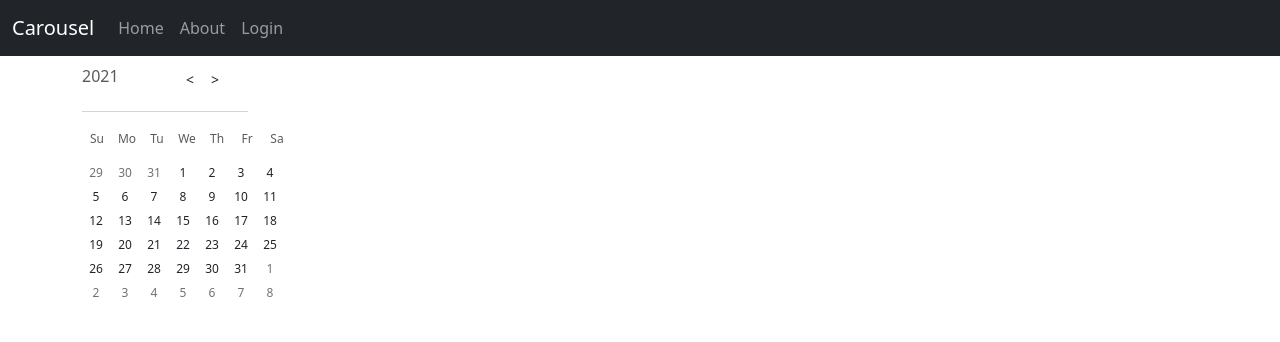
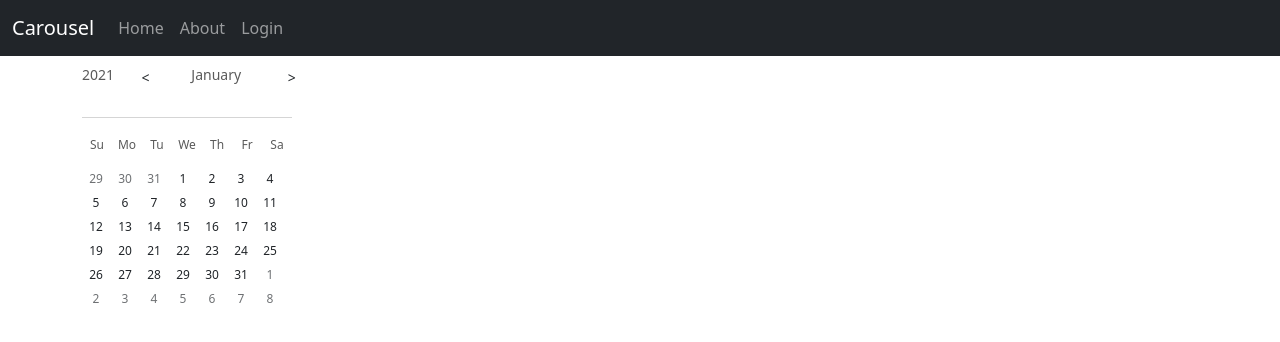
Before and after one commit to grigdevelop/task-client-v2, a React (Create React App) app: page / in a window 1280 px wide. Shown: the top 342 px of the page. Built offline with nearby package versions, Linux system fonts and the light colour scheme.

Commit message:
progress: date picker

```diff
--- a/package.json
+++ b/package.json
@@ -3,6 +3,7 @@
   "version": "0.1.0",
   "private": true,
   "dependencies": {
+    "@emotion/react": "^11.1.4",
     "@hookform/resolvers": "^1.1.2",
     "@popperjs/core": "^2.6.0",
     "@testing-library/jest-dom": "^5.11.4",
--- a/src/pages/home.page.tsx
+++ b/src/pages/home.page.tsx
@@ -1,5 +1,5 @@
 import { concat, slice } from "lodash";
-import { useState } from "react";
+import { useMemo, useState } from "react";
 import { useModal } from "../utils/universalModal";
 
 const showCalendar = (calendar: []) => {
@@ -16,7 +16,7 @@ type DayInfo = {
 };
 
 function getMonthInfo(current: Date, starts: number = 1, ends?: number | undefined): DayInfo[] {
-    console.log("I'm here");
+
     const year = current.getFullYear(),
         month = current.getMonth(),
         lastDay = ends ?? new Date(year, month + 1, 0).getDate();
@@ -50,29 +50,125 @@ const getMonthCalendarInfo = (current: Date) => {
     return concat(getMonthInfo(new Date(year, month - 1)), getMonthInfo(current), getMonthInfo(new Date(year, month + 1)));
 };
 
-const CalendarPicker = ({ year, month }: { year: number, month: number }) => {
-    let selectedYear = year,
-        selectedMonth = month;
-    let calenderInfo = getMonthCalendarInfo(new Date(selectedYear, selectedMonth));
+const DatePickerDaysTable = (
+    { year, month, selectedDay, onDayClick }:
+        {
+            year: number,
+            month: number,
+            selectedDay: DayInfo | null,
+            onDayClick?: (dayInfo: DayInfo) => void;
+        }) => {
+    let currentYear = year,
+        currentMonth = month;
+    let calenderInfo = useMemo(() => {
+        return getMonthCalendarInfo(new Date(currentYear, currentMonth))
+    }, [currentMonth, currentYear]);
     calenderInfo = slice(calenderInfo, 7 * 4, 7 * 4 + 7 * 6);
 
     const getKey = (dayInfo: DayInfo): string => {
         return `${dayInfo.month} - ${dayInfo.day}`;
     };
 
+    const handleDayClick = (dayInfo: DayInfo) => {
+        if (onDayClick) onDayClick(dayInfo);
+    };
+
+    const compareDays = (day: DayInfo, selectedDay: DayInfo | null) => {
+        if (selectedDay) {
+            return (
+                selectedDay.day === day.day &&
+                selectedDay.month === day.month &&
+                selectedDay.year === day.year
+            );
+        }
+        return false;
+    };
+
     return (
         <>
-            {calenderInfo.map(dayInfo => <button key={getKey(dayInfo)} disabled={dayInfo.month !== selectedMonth} className="btn btn-sm" style={btnStyle}>{dayInfo.day}</button>)}
+            {
+                calenderInfo.map(dayInfo =>
+                    <button
+                        key={getKey(dayInfo)}
+                        disabled={dayInfo.month !== currentMonth}
+                        className={`btn btn-sm ${compareDays(dayInfo, selectedDay) ? "btn-primary" : ""}`}
+                        style={btnStyle}
+                        onClick={() => handleDayClick(dayInfo)}
+                    >
+                        {dayInfo.day}
+                    </button>
+                )
+            }
         </>
     );
 }
 
+const DatePickerWeekNames = () => {
+    const daysOfWeek = [
+        "Su", "Mo", "Tu", "We", "Th", "Fr", "Sa"
+    ];
 
-const CalendarPanel = () => {
+    return (
+        <>
+            {daysOfWeek.map(dow => <span key={dow} className="btn-sm text-center" style={btnStyle}>{dow}</span>)}
+        </>
+    );
+};
+
+const DatePickerHeader = ({
+    year, month,
+    onPrevClick, onNextClick }: {
+        year: number,
+        month: number,
+        onPrevClick?: () => void;
+        onNextClick?: () => void;
+    }) => {
+
+    const months = [
+        "January", "February", "March", "April", "May", "June",
+        "July", "August", "September", "October", "November", "December"
+    ];
+
+    const navBtnStyles: React.CSSProperties = {
+        padding: '0px 0px'
+    };
+
+    const noPaddingStyles: React.CSSProperties = {
+        padding: "0 Important!",
+        margin: "0 Important!"
+    };
+
+    return (
+        <>
+            <div className="row">
+                <div className="col-3">
+                    <p className="small">{year}</p>
+                </div>
+                <div className="col-9">
+                    <div className="row">
+                        <div className="col-2">
+                            <button onClick={onPrevClick} className="btn btn-sm" style={navBtnStyles}>{"<"}</button>
+                        </div>
+                        <div className="col-8">
+                            <p className="small text-center">{months[month]}</p>
+                        </div>
+                        <div className="col-2">
+                            <button onClick={onNextClick} className="btn btn-sm" style={navBtnStyles}>{">"}</button>
+                        </div>
+                    </div>
+                </div>
+            </div>
+        </>
+    );
+};
+
+
+const DatePicker = () => {
     const [year, setYear] = useState(2021);
     const [month, setMonth] = useState(0);
+    const [selectedDay, setSelectedDay] = useState<DayInfo | null>(null);
 
-    const nextMonth = () => {
+    const handleNextMonth = () => {
         if (month === 11) {
             setYear(year + 1);
             setMonth(0);
@@ -81,7 +177,7 @@ const CalendarPanel = () => {
         }
     };
 
-    const prevMonth = () => {
+    const handlePrevMonth = () => {
         if (month === 0) {
             setYear(year - 1);
             setMonth(11);
@@ -90,28 +186,24 @@ const CalendarPanel = () => {
         }
     };
 
-    const daysOfWeek = [
-        "Su", "Mo", "Tu", "We", "Th", "Fr", "Sa"
-    ];
+    const handleDayClick = (dayInfo: DayInfo) => {
+        setSelectedDay(dayInfo);
+    };
+
+    const panelStyles: React.CSSProperties = {
+        width: 210
+    };
 
     return (
         <>
-            <div className="row">
-                <div className="col">
-                    {year}
+            <div style={panelStyles}>
+                <DatePickerHeader onNextClick={handleNextMonth} onPrevClick={handlePrevMonth} year={year} month={month} />
+                <hr />
+                <div className="btn-group d-flex flex-wrap align-content-start" role="group" aria-label="First group">
+                    <DatePickerWeekNames />
+                    <hr />
+                    <DatePickerDaysTable year={year} month={month} selectedDay={selectedDay} onDayClick={handleDayClick} />
                 </div>
-                <div className="col">
-                    <div className="btn-group">
-                        <button onClick={prevMonth} className="btn btn-sm">{"<"}</button>
-                        <button onClick={nextMonth} className="btn btn-sm">{">"}</button>
-                    </div>
-                </div>
-            </div>
-            <hr />
-            <div className="btn-group d-flex flex-wrap align-content-start" role="group" aria-label="First group" style={{ width: 210 }}>
-                {daysOfWeek.map(dof => <span className="btn-sm text-center" style={btnStyle}>{dof}</span>)}
-                <hr />
-                <CalendarPicker year={year} month={month} />
             </div>
         </>
     );
@@ -121,8 +213,8 @@ const CalendarPanel = () => {
 export const HomePage = () => (
     <>
         <div className="row">
-            <div className="col-2">
-                <CalendarPanel />
+            <div className="col">
+                <DatePicker />
             </div>
         </div>
     </>
```
Also changed, not shown: 2 other files (tests, documents, lock files or other folders).
